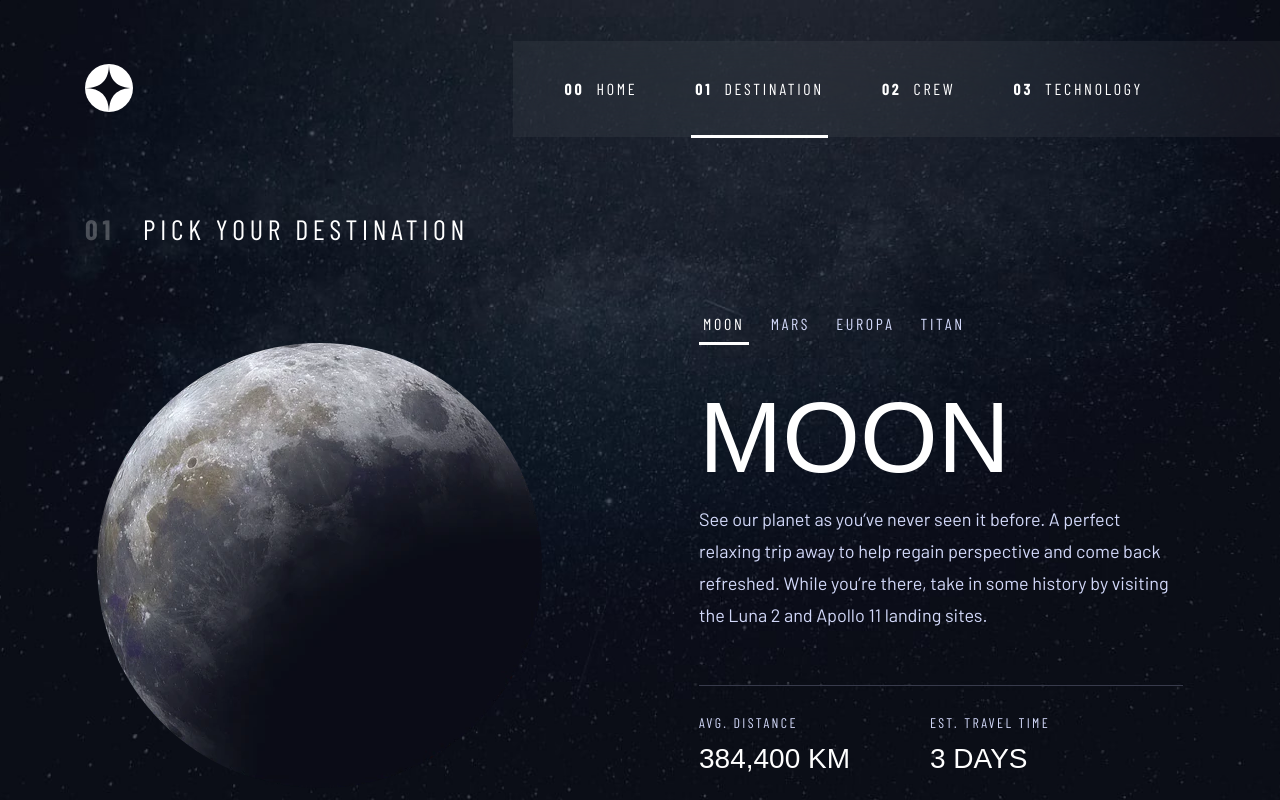
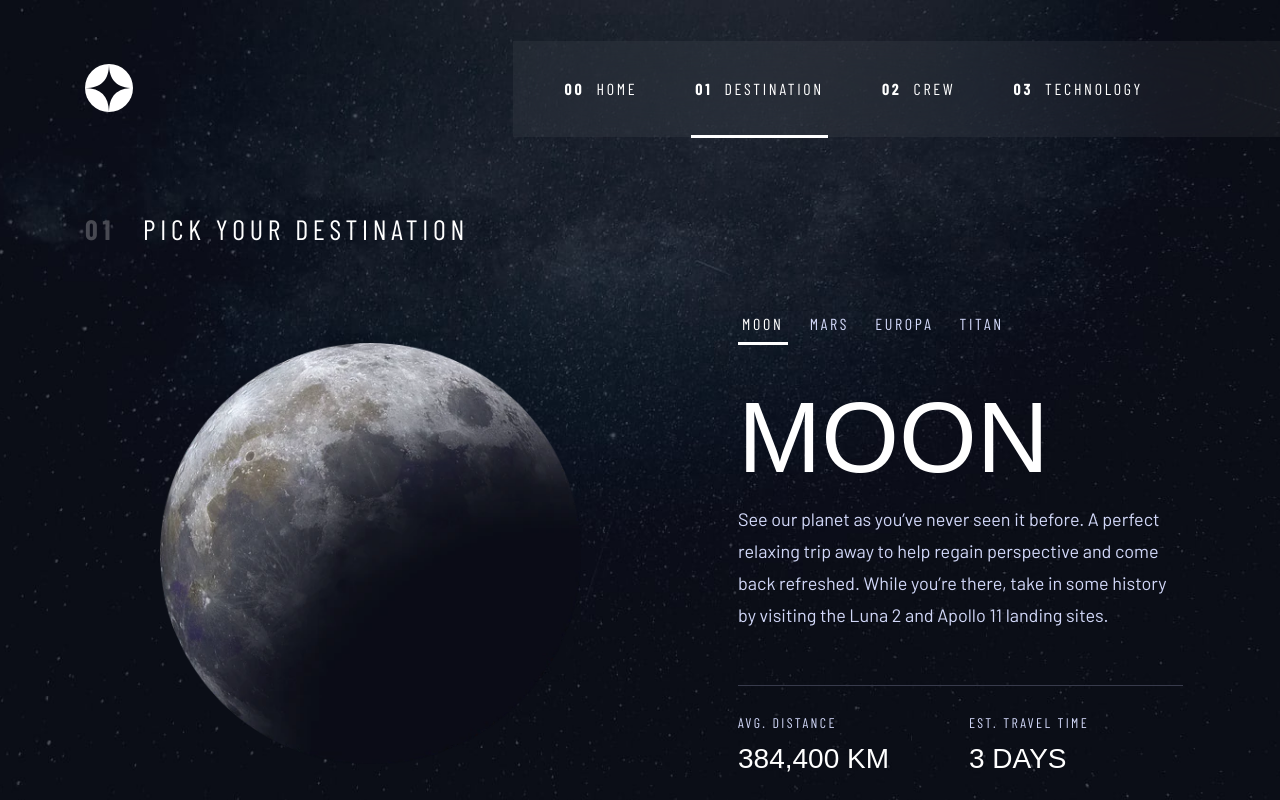
Before and after one commit to Owczarek-Kamil/space-tourism-multi-page-website, a Next.js app: page /destination/moon in a window 1280 px wide. Shown: the top 800 px of the page. Built offline with nearby package versions, Linux system fonts and the light colour scheme; a web font is replaced by a local one.

Commit message:
Fix margin bottom for the DestinationPageLayout, fix issue with planet image overflowing the layout and fix spacings

```diff
--- a/src/app/destination/[destinationSlug]/layout.tsx
+++ b/src/app/destination/[destinationSlug]/layout.tsx
@@ -7,7 +7,7 @@ export default function DestinationPageLayout({ children }: { children: React.Re
   return (
     <>
       <ContentPageHeader indexNumber="01" title="Pick your destination" />
-      <div className="mx-6 mb-14 mt-3 transition-all md:mx-24.25 md:mt-9.75 3xl:mb-29.5 3xl:mt-16">{children}</div>
+      <div className="mx-6 mb-14 mt-3 transition-all md:mx-24.25 md:mt-9.75 3xl:mb-4 3xl:mt-16">{children}</div>
 
       <BackgroundImage
         imgSrcMobile="/assets/destination/background-destination-mobile.jpg"
--- a/src/app/destination/[destinationSlug]/page.tsx
+++ b/src/app/destination/[destinationSlug]/page.tsx
@@ -21,11 +21,11 @@ export default function DestinationPage({ params: { destinationSlug } }: { param
   } = destinations[destinationIndex];
 
   return (
-    <main className="mx-auto flex max-w-layout flex-col items-center 3xl:flex-row 3xl:items-start 3xl:gap-39.25">
-      <div className="relative mb-6.5 aspect-square min-h-[13rem] transition-all md:mb-13.25 md:min-h-[18.75rem] 3xl:mt-8.25 3xl:min-h-[27.8125rem]">
-        <Image src={webp} alt={`Picture of the ${name}`} fill priority className="object-contain" />
+    <main className="mx-auto flex max-w-layout flex-col items-center 3xl:flex-row 3xl:items-start 3xl:gap-55">
+      <div className="relative mb-6.5 aspect-square max-h-[27.8125rem] min-h-[13rem] transition-all md:mb-13.25 md:min-h-[18.75rem] 3xl:mt-8.25 3xl:flex-1 3xl:translate-x-15.75">
+        <Image src={webp} alt={`Picture of the ${name}`} fill priority quality={100} className="object-contain" />
       </div>
-      <div className="flex flex-col items-center 3xl:items-start">
+      <div className="flex flex-col items-center 3xl:max-w-[27.8125rem] 3xl:items-start">
         <ul className="mb-6.75 flex items-center gap-4.5 transition-all md:mb-10.75">
           {destinations.map((destination, index) => (
             <li key={destination.name.toLowerCase()} className="relative">
```
